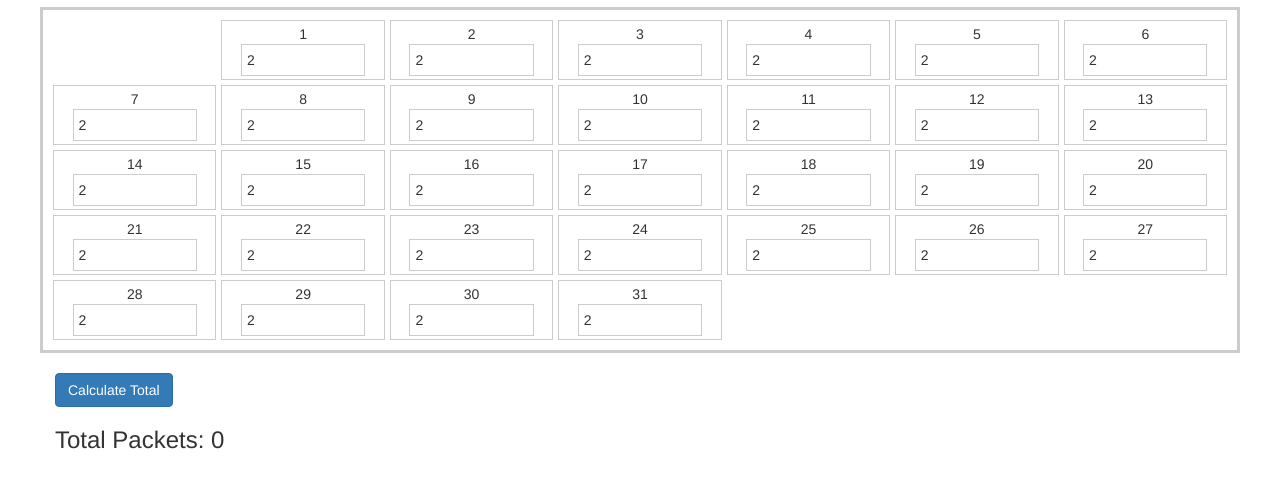
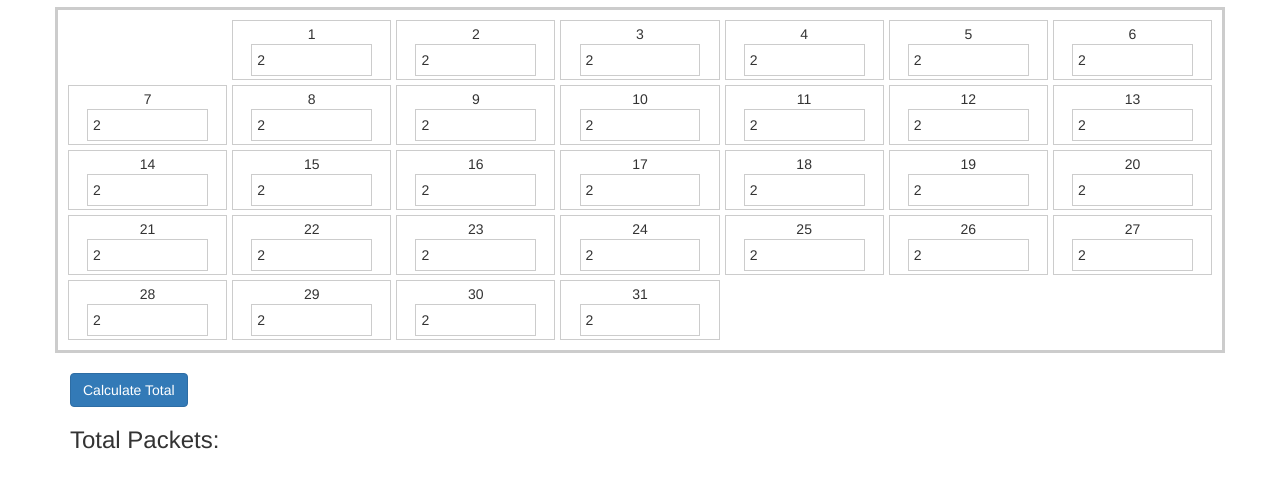
Before and after one commit to prasadchitti/milk, a plain HTML site: page index.html in a window 1280 px wide. Shown: the part 86-574 px from the top of the page. Drawn offline with nearby package versions, Linux system fonts and the light colour scheme.

Commit message:
Update index.html

```diff
--- a/index.html
+++ b/index.html
@@ -4,6 +4,7 @@
     <meta charset="UTF-8">
     <meta name="viewport" content="width=device-width, initial-scale=1.0">
     <title>Milk Packet Calculator</title>
+	<meta name="viewport" content="width=device-width, initial-scale=1">
 	<link rel="stylesheet" href="style.css">
     <link rel="stylesheet" href="https://maxcdn.bootstrapcdn.com/bootstrap/3.4.1/css/bootstrap.min.css">
 	<!-- jQuery library -->
@@ -14,7 +15,7 @@
 <body>
     <div class="container">
         <div class="row">
-            <div class="col-12">
+            <div class="col-sm-12">
                 <h2 class="text-center">Milk Packet Calculator</h2>
                 <select id="month-selector" class="form-select">
                      <option value="1">January</option>
@@ -30,10 +31,10 @@
 					<option value="11">November</option>
 					<option value="12">December</option>
                 </select>
-		    <h4></h4>
+				<h4></h4>
                 <div id="calendar" class="row row-cols-7"></div><br>
                 <button class="btn btn-primary" onclick="calculateTotal()">Calculate Total</button>
-                <h3><p id="totalPackets" class="mt-3">Total Packets: 0</p></h3>
+                <h3><p id="totalPackets" class="mt-3">Total Packets:</p></h3>
 				<h4><p id="totalCost"></p></h4>
             </div>
         </div>
```
